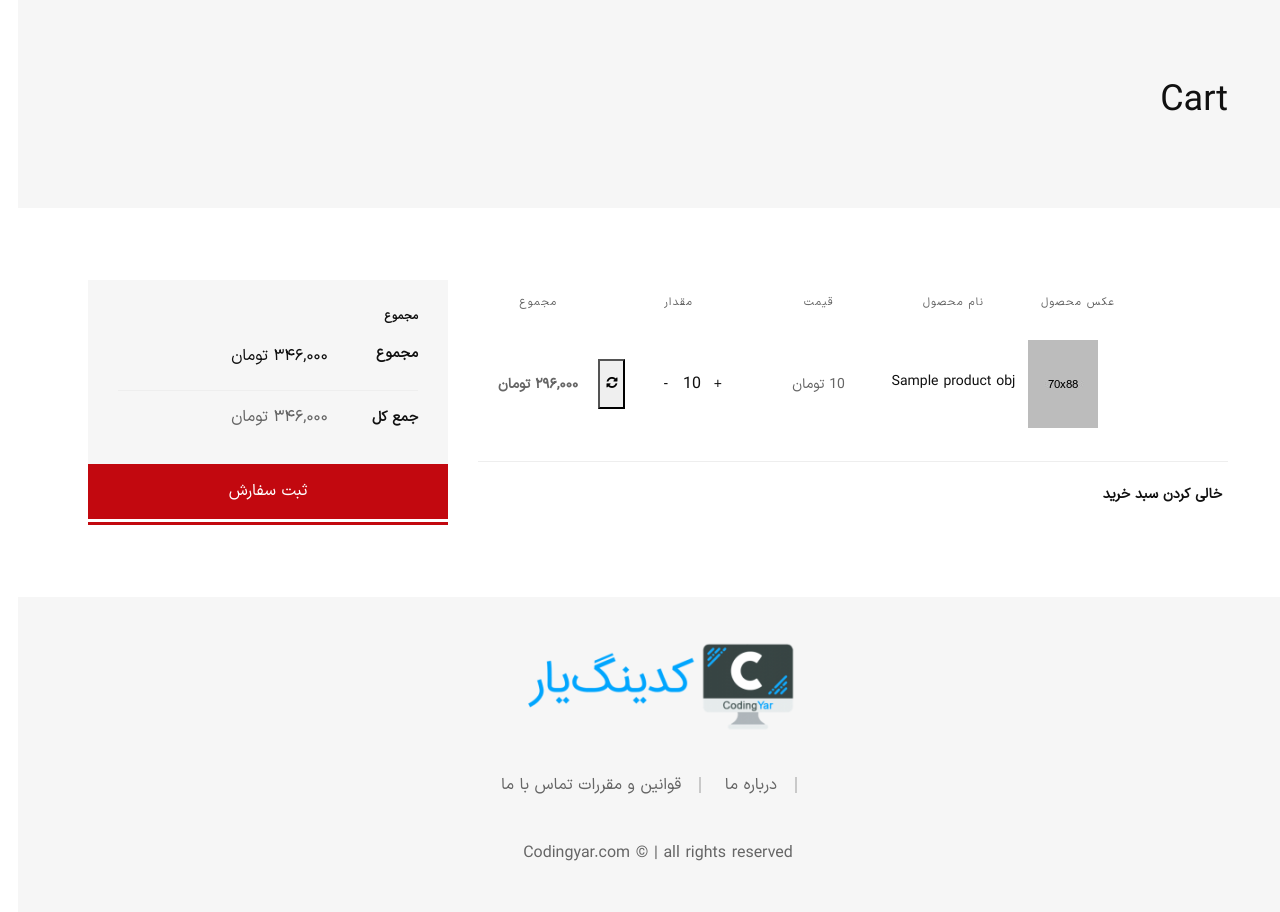
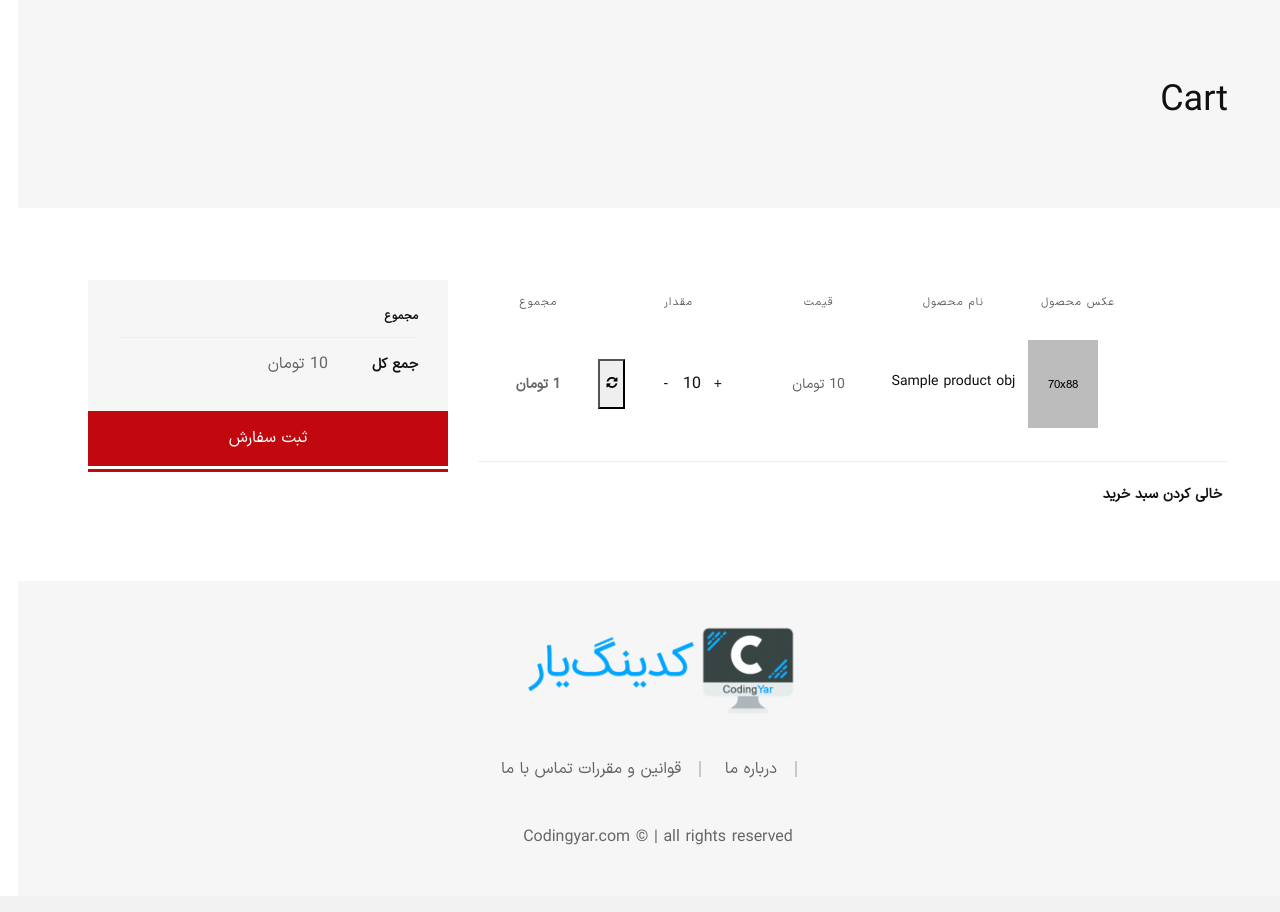
Before and after one commit to ehsan84rz/OnlineShop, a Django app: template cart/templates/cart/cart_detail.html in a window 1280 px wide. Shown: the part 104-1016 px from the top of the page. Run offline with Django 4.2, Linux system fonts and the light colour scheme; the template is opened without the code that fills it: most values are stand-ins (such as "Sample title", 1, 10 or a date in 2020); some libraries are stand-ins or nearby versions; some web fonts are replaced.

Commit message:
add total price for total and for each product

```diff
--- a/cart/cart.py
+++ b/cart/cart.py
@@ -46,6 +46,7 @@ class Cart:
             cart[str(product.id)]['product_obj'] = product
 
         for item in cart.values():
+            item['total_price'] = item['product_obj'].price * item['quantity']
             yield item
 
     def __len__(self):
@@ -57,6 +58,4 @@ class Cart:
 
     def get_total_price(self):
         product_ids = self.cart.keys()
-        products = Product.objects.filter(id__in=product_ids)
-
-        return sum(product.price for product in products)
+        return sum(item['quantity'] * item['product_obj'].price for item in self.cart.values())
--- a/cart/templates/cart/cart_detail.html
+++ b/cart/templates/cart/cart_detail.html
@@ -86,7 +86,7 @@
                                                 </td>
                                                 <td class="product-total-price">
                                                     <span class="product-price-wrapper">
-                                                        <span class="money">۲۹۶,۰۰۰ تومان</span>
+                                                        <span class="money">{{ item.total_price }} تومان</span>
                                                     </span>
                                                 </td>
                                             </tr>
@@ -107,21 +107,13 @@
                             <div class="cart-totals">
                                 <h5 class="font-size-14 font-bold mb--15">مجموع</h5>
                                 <div class="cart-calculator">
-                                    <div class="cart-calculator__item">
-                                        <div class="cart-calculator__item--head">
-                                            <span>مجموع</span>
-                                        </div>
-                                        <div class="cart-calculator__item--value">
-                                            <span>۳۴۶,۰۰۰ تومان</span>
-                                        </div>
-                                    </div>
                                     <div class="cart-calculator__item order-total">
                                         <div class="cart-calculator__item--head">
                                             <span>جمع کل</span>
                                         </div>
                                         <div class="cart-calculator__item--value">
                                                 <span class="product-price-wrapper">
-                                                    <span class="money">۳۴۶,۰۰۰ تومان</span>
+                                                    <span class="money">{{ cart.get_total_price }} تومان</span>
                                                 </span>
                                         </div>
                                     </div>
```
